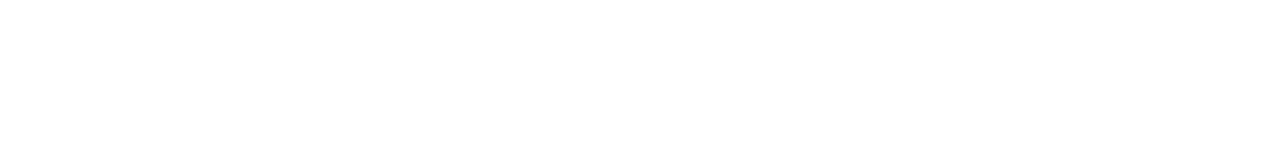
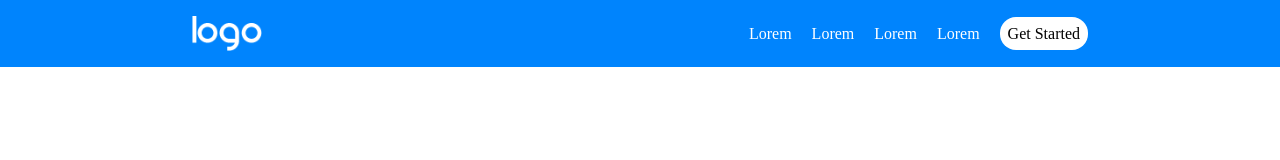
Before and after one commit to sensi-federico/htmlcss-responsive-layout, a plain HTML site: page index.html in a window 1280 px wide. Drawn offline with Linux system fonts and the light colour scheme.

Commit message:
header structure

```diff
--- a/assets/css/style.css
+++ b/assets/css/style.css
@@ -1,5 +1,101 @@
+
+/* #region utility */
+
 * {
     margin: 0;
     padding: 0;
     box-sizing: border-box;
 }
+
+:root {
+    --secondary: #0084FD;
+    --dark: #1E1E1E;
+    --footer: #333333;
+    --primary: #9792E4;
+    --secondary-light: #B5DDFF;
+    --details: #FDC15F;
+    --back: #FFFFFF;
+}
+
+.container {
+    width: 70%;
+    margin: auto;
+}
+
+.row {
+    display: flex;
+}
+
+.col-3 {
+    width: calc( (100% / 12) * 3 );
+}
+
+.col-4 {
+    width: calc( (100% / 12) * 4 );
+}
+
+.col-5 {
+    width: calc( (100% / 12) * 5 );
+}
+
+.col-6 {
+    width: calc( (100% / 12) * 6 );
+}
+
+.col-7 {
+    width: calc( (100% / 12) * 7 );
+}
+
+.col-8 {
+    width: calc( (100% / 12) * 8 );
+}
+
+.col-9 {
+    width: calc( (100% / 12) * 9 );
+}
+
+.col-12 {
+    width: calc( (100% / 12) * 12 );
+}
+
+img {
+    max-width: 100%;
+}
+
+a {
+    text-decoration: none;
+    color: white;
+}
+
+/* #endregion utility */
+
+
+/* #region header */
+
+header {
+    background-color: var(--secondary);
+}
+
+.navbar {
+    display: flex;
+    justify-content: space-between;
+    align-items: center;
+    padding: 1rem 0;
+}
+
+.menu_right a {
+    margin-left: 1rem;
+}
+
+.btn {
+    background-color: white;
+    color: black;
+    padding: 0.5rem 0.5rem;
+    border-radius: 1rem;
+}
+
+.logo {
+    width: 70px;
+}
+
+/* #endregion header */
--- a/index.html
+++ b/index.html
@@ -9,7 +9,20 @@
 </head>
 <body>
 
-    <header id="site_header"></header>
+    <header id="site_header">
+
+        <nav class="navbar container">
+            <img class="logo" src="./assets/img/logo.png" alt="">
+            <menu class="menu_right">
+                <a href="#">Lorem</a>
+                <a href="#">Lorem</a>
+                <a href="#">Lorem</a>
+                <a href="#">Lorem</a>
+                <a href="#" class="btn">Get Started</a>
+            </menu>
+        </nav>
+
+    </header>
     <!-- /#site_header -->
 
     <main id="site_main"></main>
```
